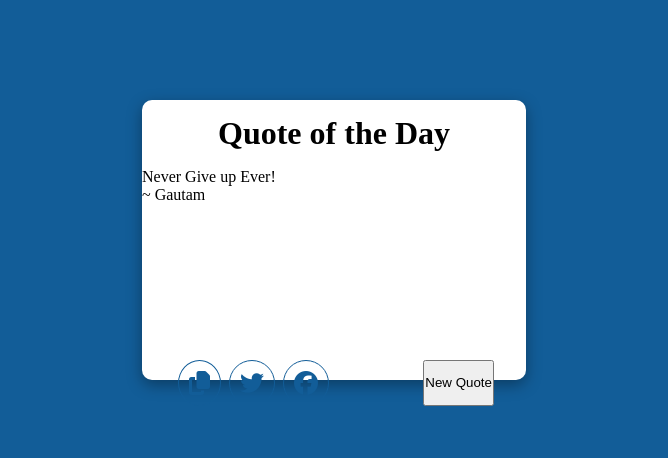
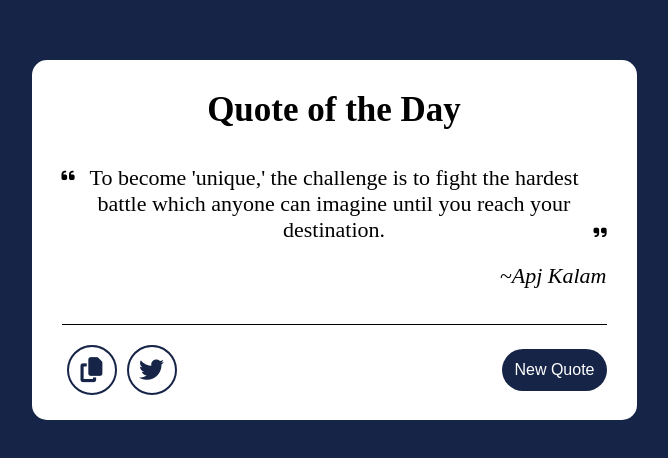
Before and after one commit to gkumar-pandey/50_Days-50_Projects, a plain HTML site: page Day-8/index.html in a window 1280 px wide. Shown: the part 160-618 px from the top of the page, without its empty margins (306-974 px from the left). Drawn offline with Linux system fonts and the light colour scheme.

Commit message:
Quote Generator

```diff
--- a/Day-8/index.html
+++ b/Day-8/index.html
@@ -1,33 +1,41 @@
 <!DOCTYPE html>
 <html lang="en">
   <head>
-    <meta charset="UTF-8">
-    <meta http-equiv="X-UA-Compatible" content="IE=edge">
-    <meta name="viewport" content="width=device-width, initial-scale=1.0">
-    <link rel="stylesheet" href="style.css">
-    <script src="https://kit.fontawesome.com/34a3647c33.js" crossorigin="anonymous"></script>
+    <meta charset="UTF-8" />
+    <meta http-equiv="X-UA-Compatible" content="IE=edge" />
+    <meta name="viewport" content="width=device-width, initial-scale=1.0" />
+    <link rel="stylesheet" href="./style.css" />
+    <script
+      src="https://kit.fontawesome.com/34a3647c33.js"
+      crossorigin="anonymous"
+    ></script>
     <title>Document</title>
   </head>
   <body>
-    <div class="container">
+    <div class="wrapper">
+      <header>Quote of the Day</header>
       <div class="content">
-        <div class="quote-head">
-            <h1>Quote of the Day</h1>
+        <div class="quote-area">
+          <i class="fas fa-quote-left"></i>
+          <p class="quote">
+            To become 'unique,' the challenge is to fight the hardest battle
+            which anyone can imagine until you reach your destination.
+          </p>
+          <i class="fas fa-quote-right"></i>
         </div>
-        <div class="quote">
-            <p>Never Give up Ever!</p>
         <div class="author">
            <span>~</span>
-            <span class="author-name">Gautam</span>
+           <span class="name">Apj Kalam</span>
         </div>
       </div>
-        <div class="bottom">
-            <div class="logo">
-                <i class="fa-solid fa-copy"></i>
-                <i class="fa-brands fa-twitter"></i>
-                <i class="fa-brands fa-facebook"></i>
-            </div>
-            <button>New Quote</button>
+      <div class="btn">
+        <div class="features">
+            <ul>
+                <li class="copy"><i class="fas fa-copy"></i></li>
+                <li class="twitter"><i class="fa-brands fa-twitter"></i></li>
+
+            </ul>
+            <button class="button">New Quote</button>
         </div>
       </div>
     </div>
--- a/Day-8/script.js
+++ b/Day-8/script.js
@@ -0,0 +1,30 @@
+const quoteText = document.querySelector('.quote');
+const btn = document.querySelector('.button');
+const authorName = document.querySelector('.name');
+const copybtn = document.querySelector('.copy');
+const twitterbtn = document.querySelector('.twitter');
+
+
+function randomquote(){
+    // console.log('hello');
+    btn.classList.add("loading");
+    btn.innerText = "Loading Quote..";
+    fetch("https://api.quotable.io/random").then(res => res.json()).then(result =>{
+        quoteText.innerText = result.content;
+        authorName.innerText = result.author
+        btn.innerText = "New Quote";
+        btn.classList.remove("loading");
+    });
+}
+
+copybtn.addEventListener('click',()=>{
+    navigator.clipboard.writeText(quoteText.innerText);
+});
+
+twitterbtn.addEventListener('click', ()=>{
+    let tweeterUrl = `https://twitter.com/share?url=${quoteText.innerText}`;
+    window.open(tweeterUrl, "__blank");
+});
+
+
+btn.addEventListener('click', randomquote);
--- a/Day-8/style.css
+++ b/Day-8/style.css
@@ -1,65 +1,126 @@
-* {
+*{
     margin: 0;
     padding: 0;
     box-sizing: border-box;
 }
-
-:root {
-    --main-color: #125D98;
+:root{
+    --main-color: #162447;
 }
 body{
-    background-color: #125D98;
+    /* border: 2px solid red; */
+    min-height: 100vh;
     display: flex;
     justify-content: center;
     align-items: center;
-    height: 100vh;
-    width: 100%;
+    background-color: var(--main-color);
 }
 
-.container {
-    background-color: #fff;
+.wrapper{
+    width: 605px;
     /* border: 2px solid red; */
-    height: 35%;
-    width: 30%;
-    border-radius: 10px;
-    box-shadow: rgba(0, 0, 0, 0.35) 0px 5px 15px;
+    background-color: white;
+    border-radius: 15px;
+    padding: 30px 30px 25px;
+}
+
+.wrapper header{
+    font-size: 35px;
+    font-weight: bold;
+    /* border: 2px solid red; */
+    text-align: center;
+}
+.wrapper .content {
+    margin: 35px 0;
+}
+
+.wrapper .content .quote-area{
+    display: flex;
+    justify-content: center;
+
+}
+.quote-area i{
+    font-size: 15px;
+}
+.quote-area i:first-child{
+    margin: 3px 10px 0 0;
+}
+.quote-area i:last-child{
+    /* border: 1px solid red; */
+    margin: 0px 0px 3px 10px;
+    display: flex;
+    flex-direction: column;
+    justify-content: flex-end;
+}
+.quote-area .quote{
+    font-size: 22px;
+    text-align: center;
+    /* word-break: break-all; */
+}
+
+.content .author {
+    font-size: 22px;
+    /* border: 2px solid red; */
+    margin-top: 20px;
+    display: flex;
+    justify-content: flex-end;
+    font-style: italic;
+}
+
+.wrapper .btn {
+    border-top: 1px solid black;
+}
+
+.btn .features {
+    display: flex;
+    align-items: center;
+    margin-top: 20px;
+    justify-content: space-between;
+}
+
+.features ul{
+    display: flex;
+    list-style: none;
 
 }
 
-.container .content .quote-head{
+.features ul li{
+    margin: 0 5px;
+    height: 50px;
+    width: 50px;
     /* border: 2px solid red; */
-    /* margin: auto; */
+    color: var(--main-color);
+    border: 2px solid var(--main-color);
     display: flex;
+    font-size: 25px;
     justify-content: center;
     align-items: center;
-    padding: 4% 0;
-}
-.container .content .quote {
-    /* border: 2px solid red; */
-    height: 10rem;
-
-}
-
-.container .content .bottom{
-    display: flex;
-    justify-content: space-between;
-    padding: 2rem;
-}
-
-
-.container .content .bottom .logo i {
-    border: 1px solid var(--main-color) ;
-    font-size: 1.5rem;
-    margin-left: 4px;
-    padding: 10px;
     border-radius: 50%;
-    color: var(--main-color);
     cursor: pointer;
     transition: all 0.3s ease-in;
 }
+.features ul li:hover{
+    background-color: rgb(45, 45, 207);
+    color: white;
 
-.container .content .bottom .logo i:hover{
+}
+.features button{
+    border: none;
+    outline: none;
+    padding: 12px;
     color: white;
     background-color: var(--main-color);
+    border-radius: 30px;
+    cursor: pointer;
+    font-size: 16px;
+    transition: all 0.3s ease-in;
+}
 
+.features button:hover{
+    color: white;
+    background-color:  var(--main-color);
+    font-weight: bold;
 }
+
+.features .loading {
+    opacity: 0.6;
+}
```
Also changed, not shown: 1 other file. Lines whose indentation alone changed are shown as unchanged.
